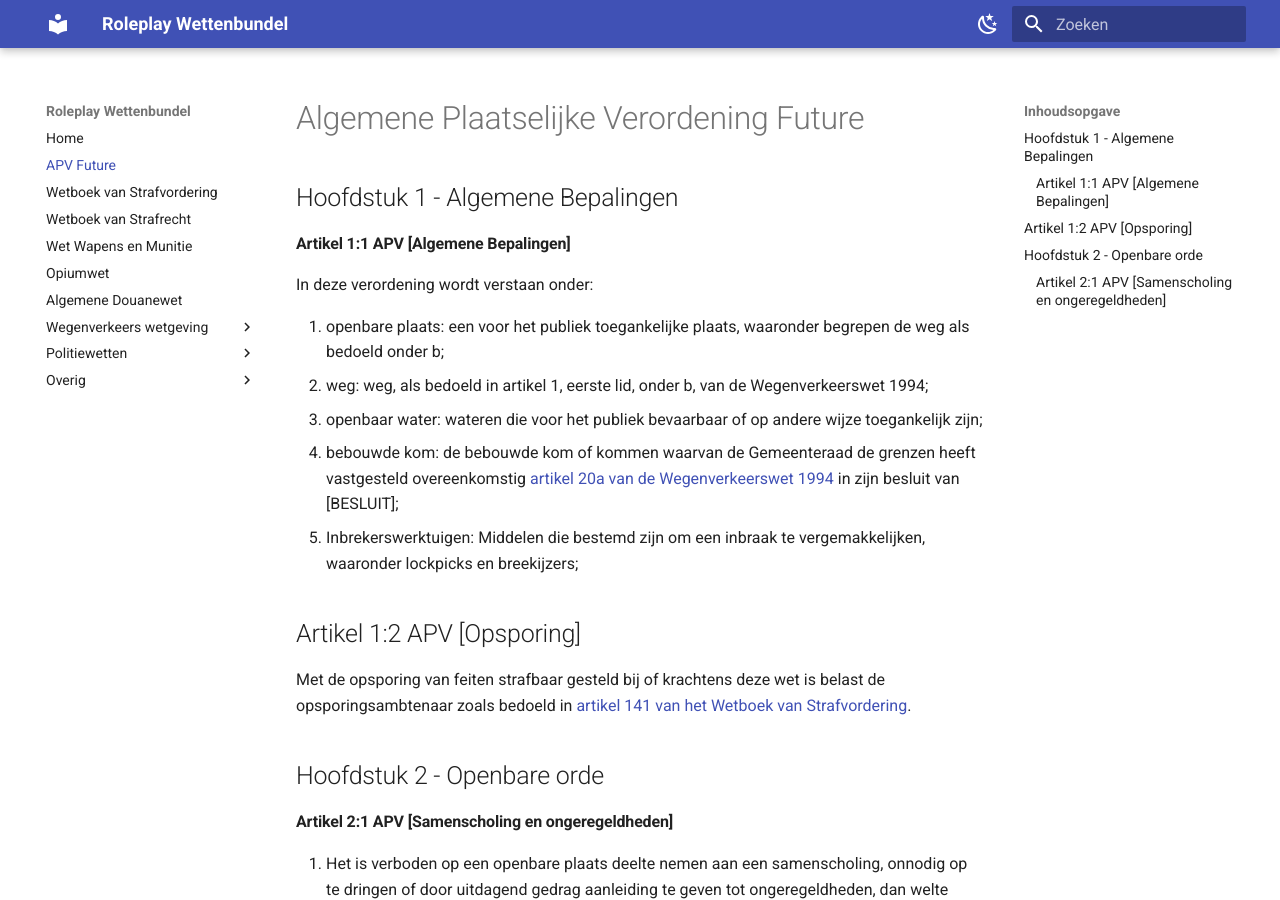
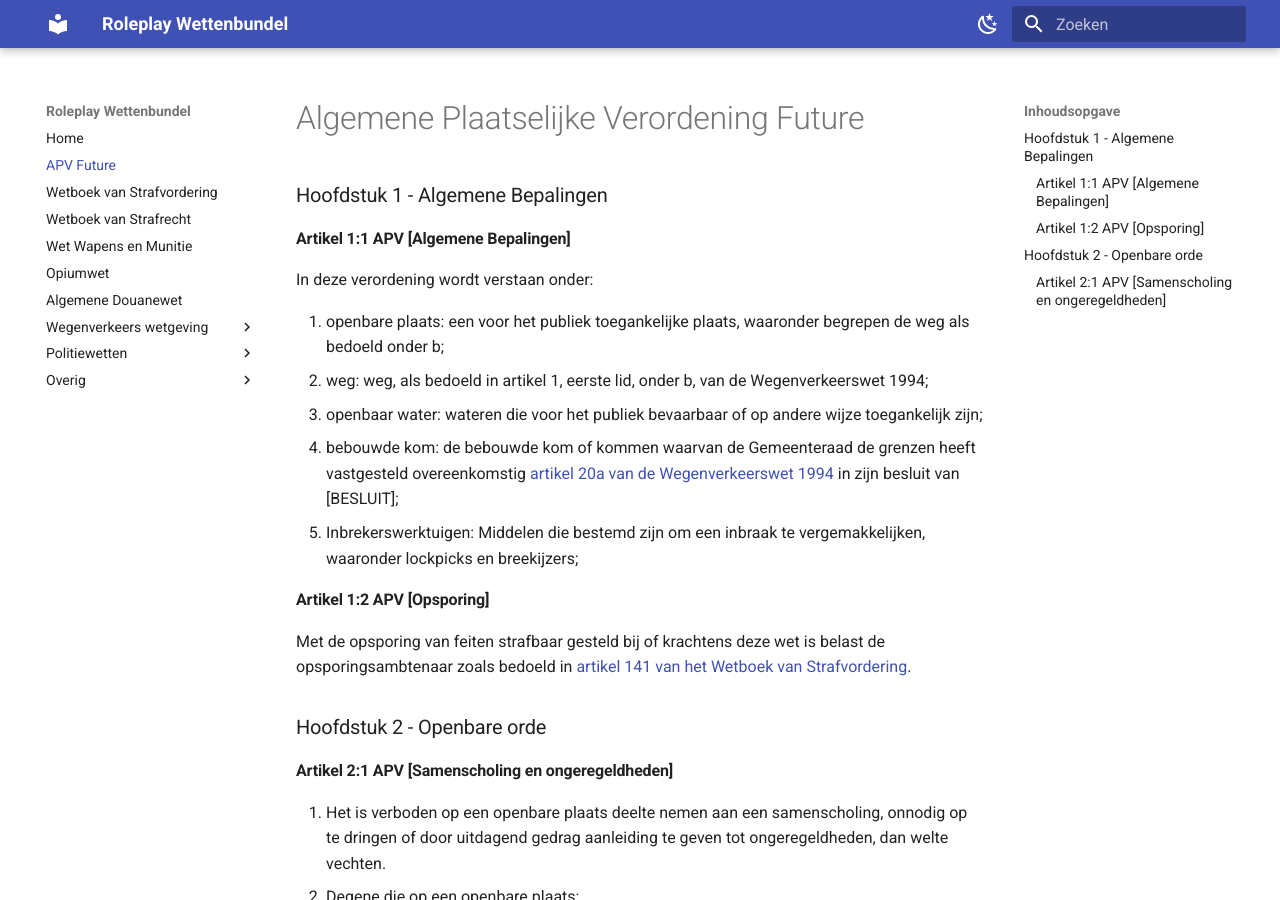
Before and after one commit to EnriqueFernandez20/FutureRP-Wettenbundel, an MkDocs documentation site: the page built from docs/algemene-plaatselijke-verordening.md, in a window 1280 px wide and 900 px high. Built offline with MkDocs 1.6.1 and Material for MkDocs 9.7.7, drawn with Linux system fonts in a browser that asks for light colours.

Commit message:
headings in apv

```diff
--- a/docs/algemene-plaatselijke-verordening.md
+++ b/docs/algemene-plaatselijke-verordening.md
@@ -1,6 +1,6 @@
 # Algemene Plaatselijke Verordening Future
 
-## Hoofdstuk 1 - Algemene Bepalingen
+### Hoofdstuk 1 - Algemene Bepalingen
 
 #### Artikel 1:1 APV [Algemene Bepalingen]
 
@@ -12,11 +12,11 @@ In deze verordening wordt verstaan onder:
 4. bebouwde kom: de bebouwde kom of kommen waarvan de Gemeenteraad de grenzen heeft vastgesteld overeenkomstig [artikel 20a van de Wegenverkeerswet 1994](./wegenverkeerswet/wegenverkeerswet-1994.md#artikel-20a-wvw-vaststelling-bebouwde-kom) in zijn besluit van [BESLUIT];
 5. Inbrekerswerktuigen: Middelen die bestemd zijn om een inbraak te vergemakkelijken, waaronder lockpicks en breekijzers;
 
-## Artikel 1:2 APV [Opsporing]
+#### Artikel 1:2 APV [Opsporing]
 
 Met de opsporing van feiten strafbaar gesteld bij of krachtens deze wet is belast de opsporingsambtenaar zoals bedoeld in [artikel 141 van het Wetboek van Strafvordering](./wetboek-van-strafvordering.md#artikel-141-wvsv-algemene-opsporingsbevoegdheid).
 
-## Hoofdstuk 2 - Openbare orde
+### Hoofdstuk 2 - Openbare orde
 
 #### Artikel 2:1 APV [Samenscholing en ongeregeldheden]
 
```
